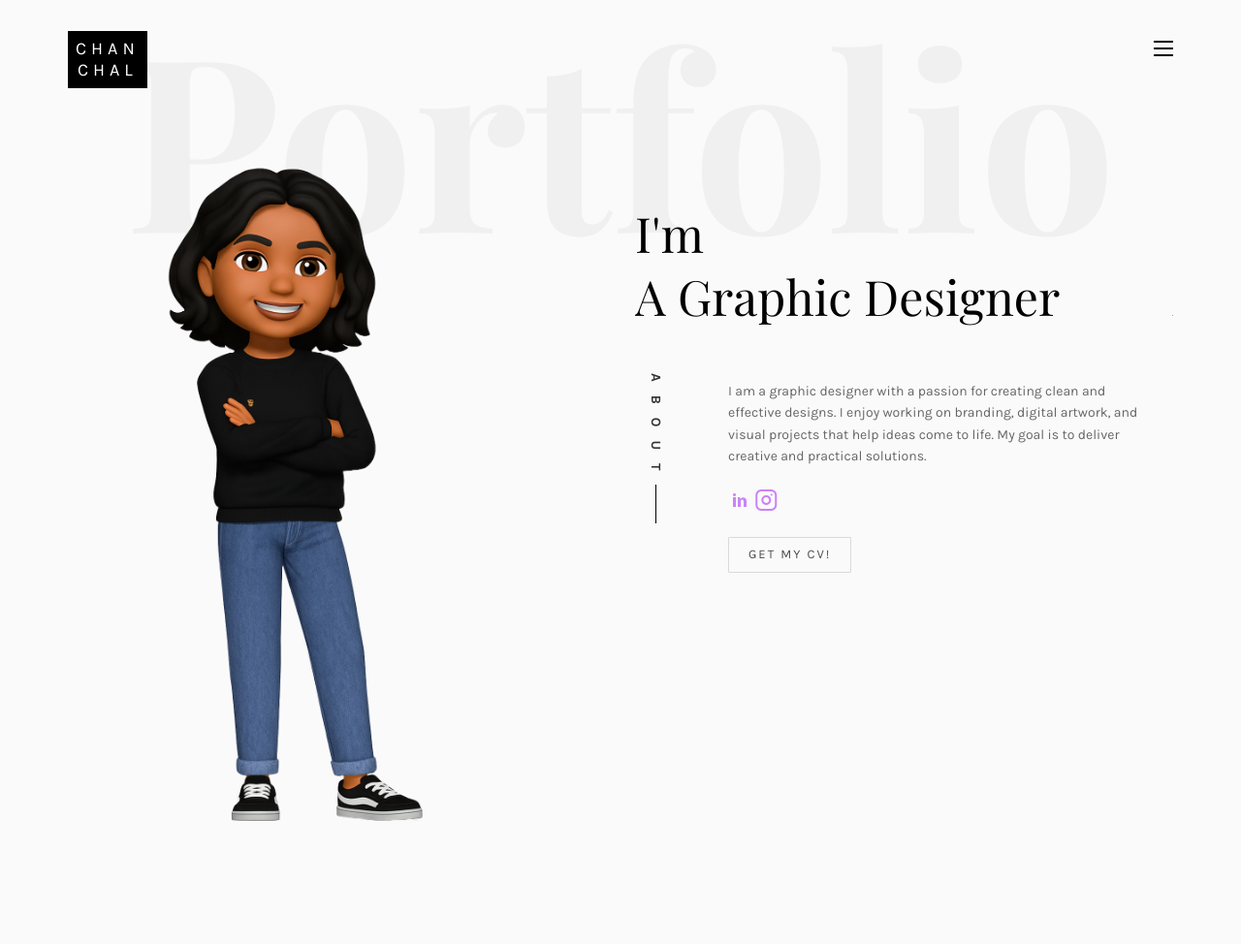
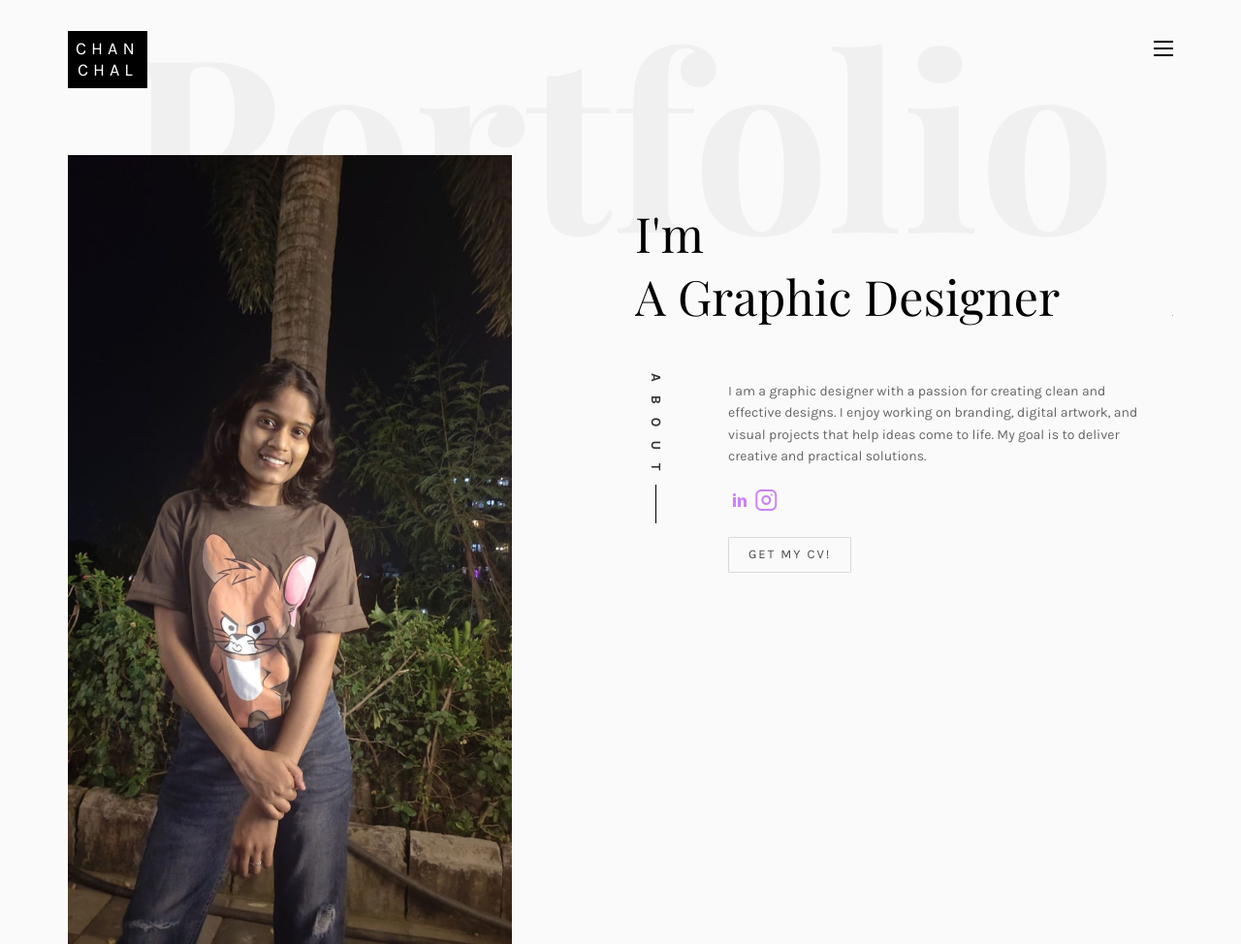
Before and after one commit to NiranjanJawalkar/ChanchalPortfolio, a plain HTML site: page index.html in a window 1280 px wide. Shown: the top 974 px of the page at 97% size. Drawn offline with nearby package versions, Linux system fonts and the light colour scheme; files whose address does not match are found by name; a web font is replaced by a local one.

Commit message:
updated profile photo

```diff
--- a/index.html
+++ b/index.html
@@ -88,7 +88,7 @@
 						<a href="images/Purple Modern Digital Marketing Course Facebook Post_20251111_113543_0000.jpg" class="gallery image-popup-link text-center" style="background-image: url(images/Purple\ Modern\ Digital\ Marketing\ Course\ Facebook\ Post_20251111_113543_0000.jpg);">
 							<span><i class="icon-search3"></i></span>
 						</a>
-						<a href="images/in" class="gallery image-popup-link text-center" style="background-image: url(images/Modern\ Business\ Workflow\ Optimization\ Infographic\ Presentation\ \(1\).jpg);">
+						<a href="images/NIKE Shoes@3x.png" class="gallery image-popup-link text-center" style="background-image: url(images/NIKE\ Shoes@3x.png);">
 							<span><i class="icon-search3"></i></span>
 						</a>
 					</div>
@@ -120,10 +120,10 @@
 					<div class="col-md-5 animate-box">
 						<div class="owl-carousel3">
 							<div class="item">
-								<img class="img-responsive about-img" src="images/ChanchalAbout.png" alt="html5 bootstrap template by colorlib.com">
+								<img class="img-responsive about-img" src="images/WhatsApp Image 2025-11-13 at 13.25.58_4492abb2.jpg" alt="html5 bootstrap template by colorlib.com">
 							</div>
 							<div class="item">
-								<img class="img-responsive about-img" src="images/ChanchalAbout.png" alt="html5 bootstrap template by colorlib.com">
+								<img class="img-responsive about-img" src="images/WhatsApp Image 2025-11-13 at 13.25.58_4492abb2.jpg" alt="html5 bootstrap template by colorlib.com">
 							</div>
 						</div>
 					</div>
```
Also changed, not shown: images/WhatsApp Image 2025-11-13 at 13.25.58_4492abb2.jpg (added).
